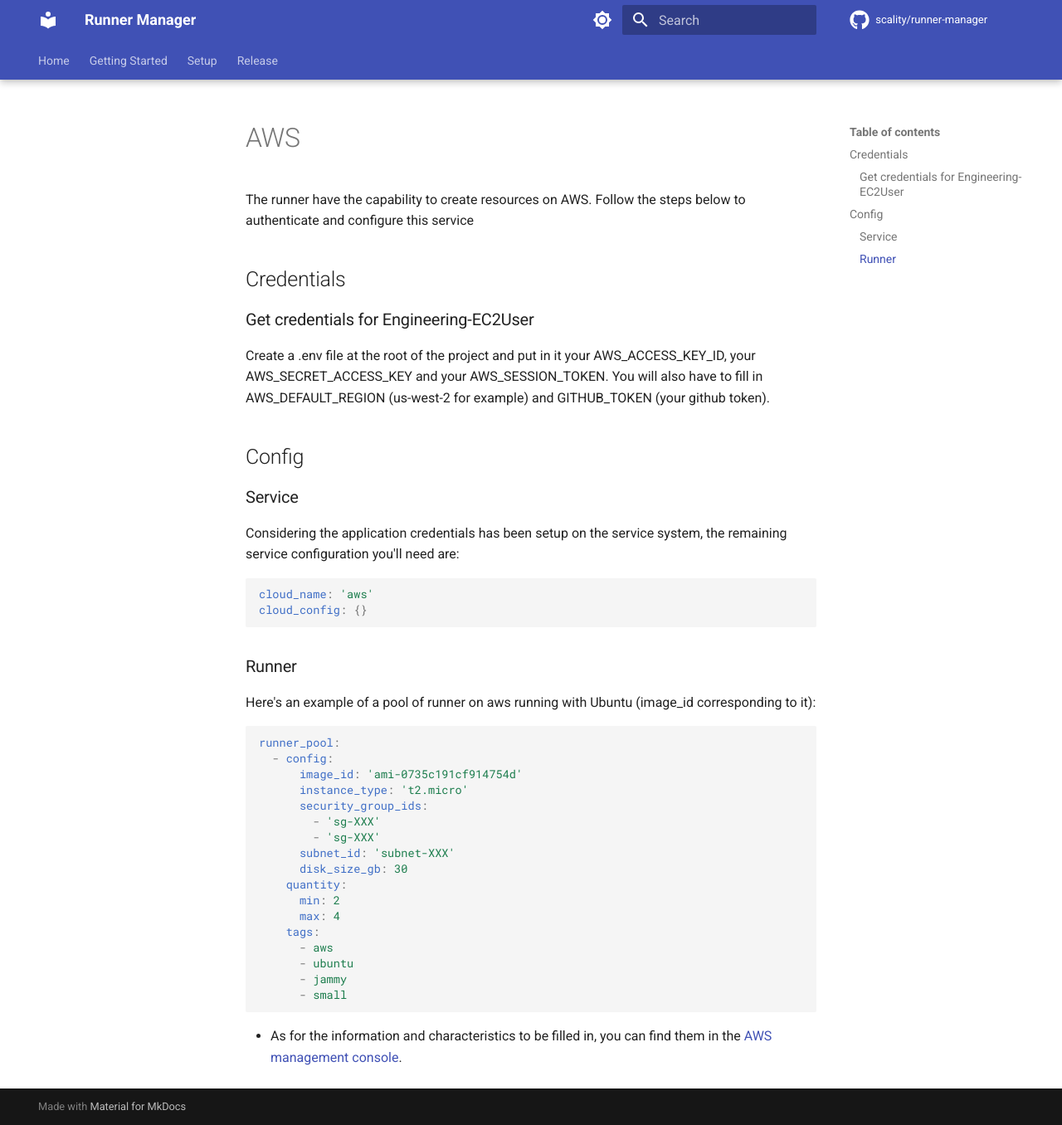
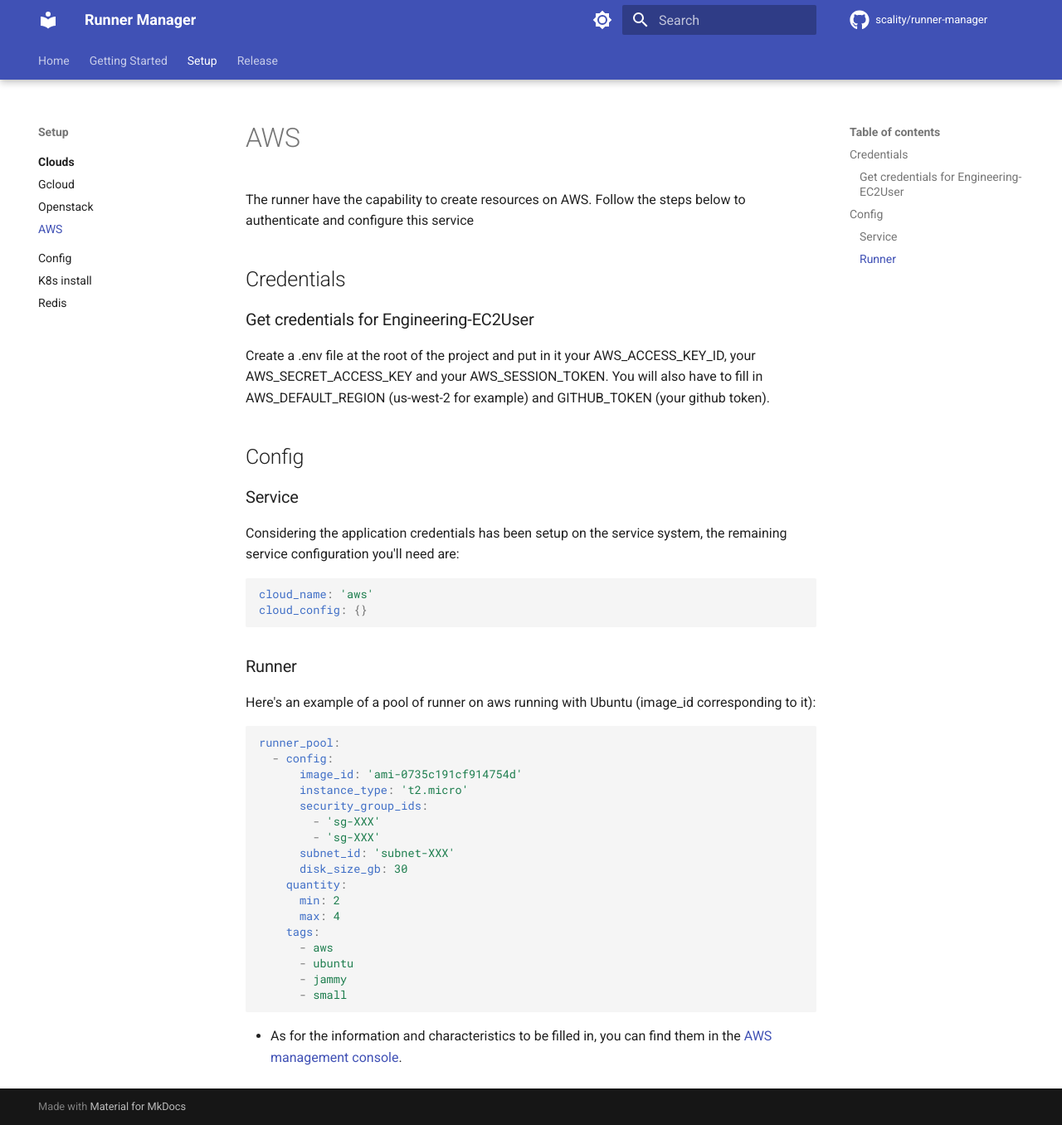
Before and after one commit to scality/runner-manager, an MkDocs documentation site: the page built from docs/setup/clouds/aws.md, in a window 1280 px wide and 1356 px high. Shown: the whole window at 83% size. Built offline with MkDocs 1.6.1 and Material for MkDocs 9.7.7, drawn with Linux system fonts in a browser that asks for light colours; comment, search, counter and statistics services are not loaded.

Commit message:
📝 Update struct of the documentation

```diff
--- a/mkdocs.yml
+++ b/mkdocs.yml
@@ -49,6 +49,7 @@
     - setup/clouds/index.md
     - Gcloud: setup/clouds/gcloud.md
     - Openstack: setup/clouds/openstack.md
+    - AWS: setup/clouds/aws.md
   - Config: setup/config.md
   - K8s install: setup/k8s-install.md
   - Redis: setup/redis.md
```
